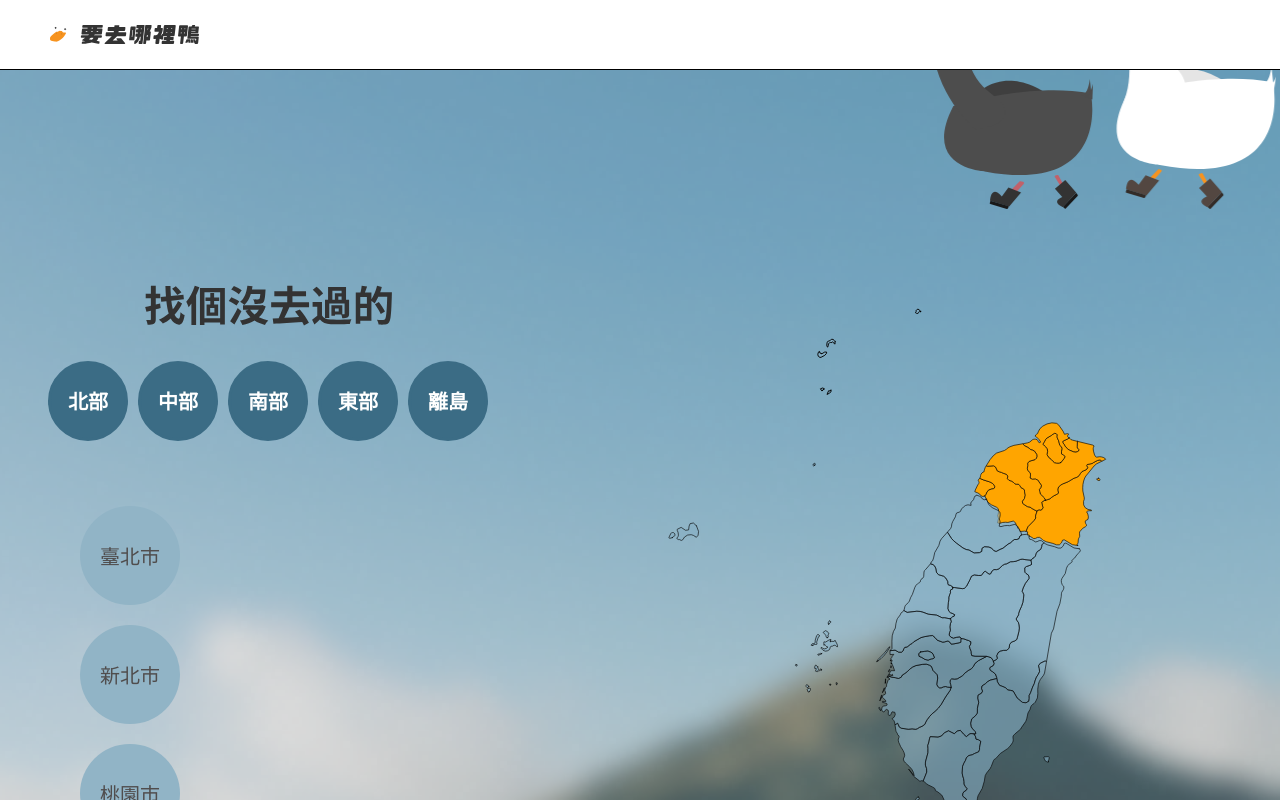
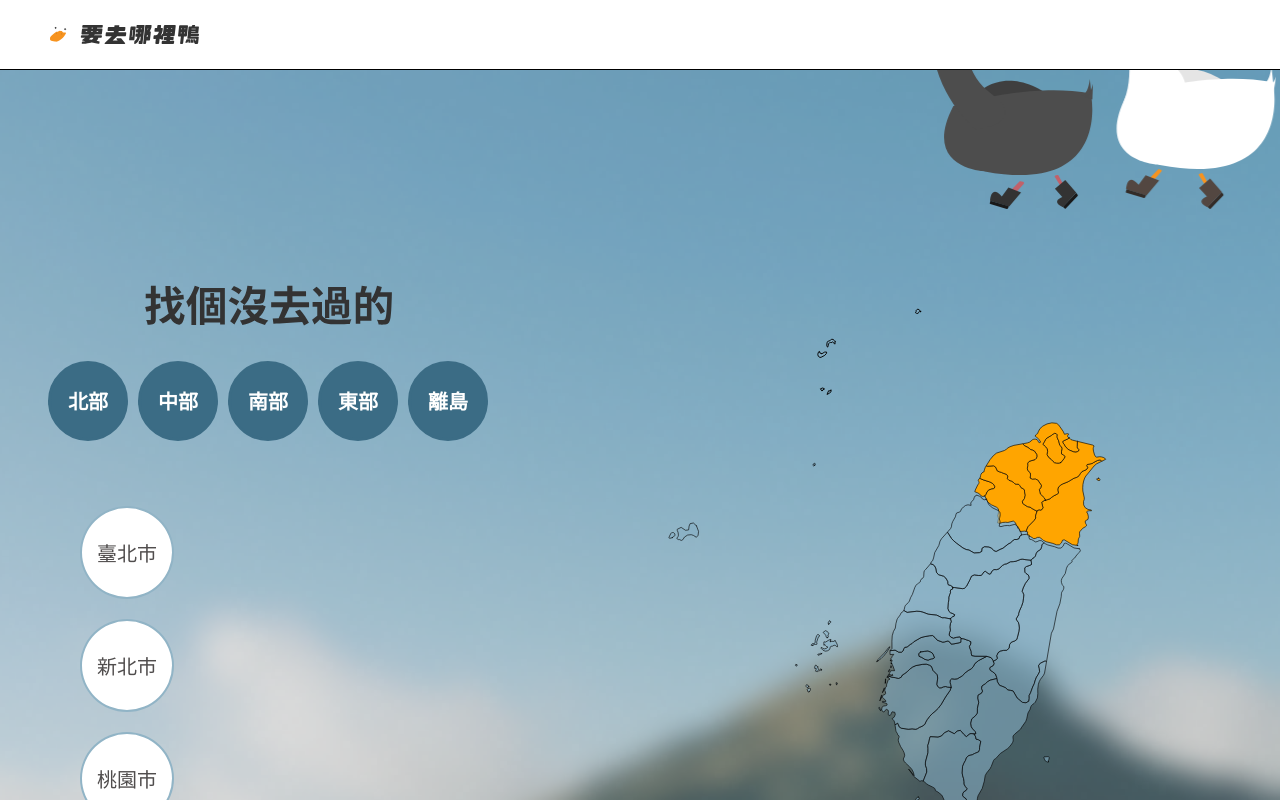
Before and after one commit to sherry-hooo/F2E-Week1-Traveling-Site, a Vue app: page / in a window 1280 px wide. Both pictures are taken after a click on the button "北部". Shown: the part 866-1666 px from the top of the page. Built offline with nearby package versions, Linux system fonts and the light colour scheme; a small style sheet from the web is missing.

Commit message:
add city description and bouncing effect

```diff
--- a/src/components/City.vue
+++ b/src/components/City.vue
@@ -9,37 +9,61 @@
     <div>
       {{ city.cityName }}
     </div>
+    <!-- <p>{{ cityIntroduction }}</p> -->
   </router-link>
 </template>
 
 <script>
+import citiesList from "@/assets/data/citiesList.json";
+
 export default {
   name: "city",
   props: ["city"],
   data() {
     return {};
   },
+  computed: {
+    citiesList() {
+      return citiesList;
+    },
+    cityIntroduction() {
+      console.log(this.citiesList);
+      return this.citiesList.find(
+        (city) => city.cityName === this.city.cityName
+      ).intro;
+    },
+  },
 };
 </script>
 
 <style lang="scss" scoped>
 .city {
-  flex: 0 1 auto;
   padding: 20px 10px;
-  border-radius: 50px;
-  background: #91b4c6;
+  border-radius: 50%;
+  border: 2px solid #91b4c6;
+  background: white;
   font-weight: 500;
   color: rgb(80, 77, 77);
+  transition: all 0.3s ease-in-out;
 
   &:hover {
     background: orange;
+    transition: all 0.3s ease-in-out;
+    animation: bouncing 0.3s infinite alternate;
   }
 
-  @media (min-width: 768px) {
-    padding: 35px 20px;
+  @include breakpoint.tablet {
     font-size: 20px;
+    padding: 30px 15px;
   }
-  @media (min-width: 992px) {
+}
+
+@keyframes bouncing {
+  0% {
+    transform: translateY(0px);
+  }
+  100% {
+    transform: translateY(-10px);
   }
 }
 </style>
```
